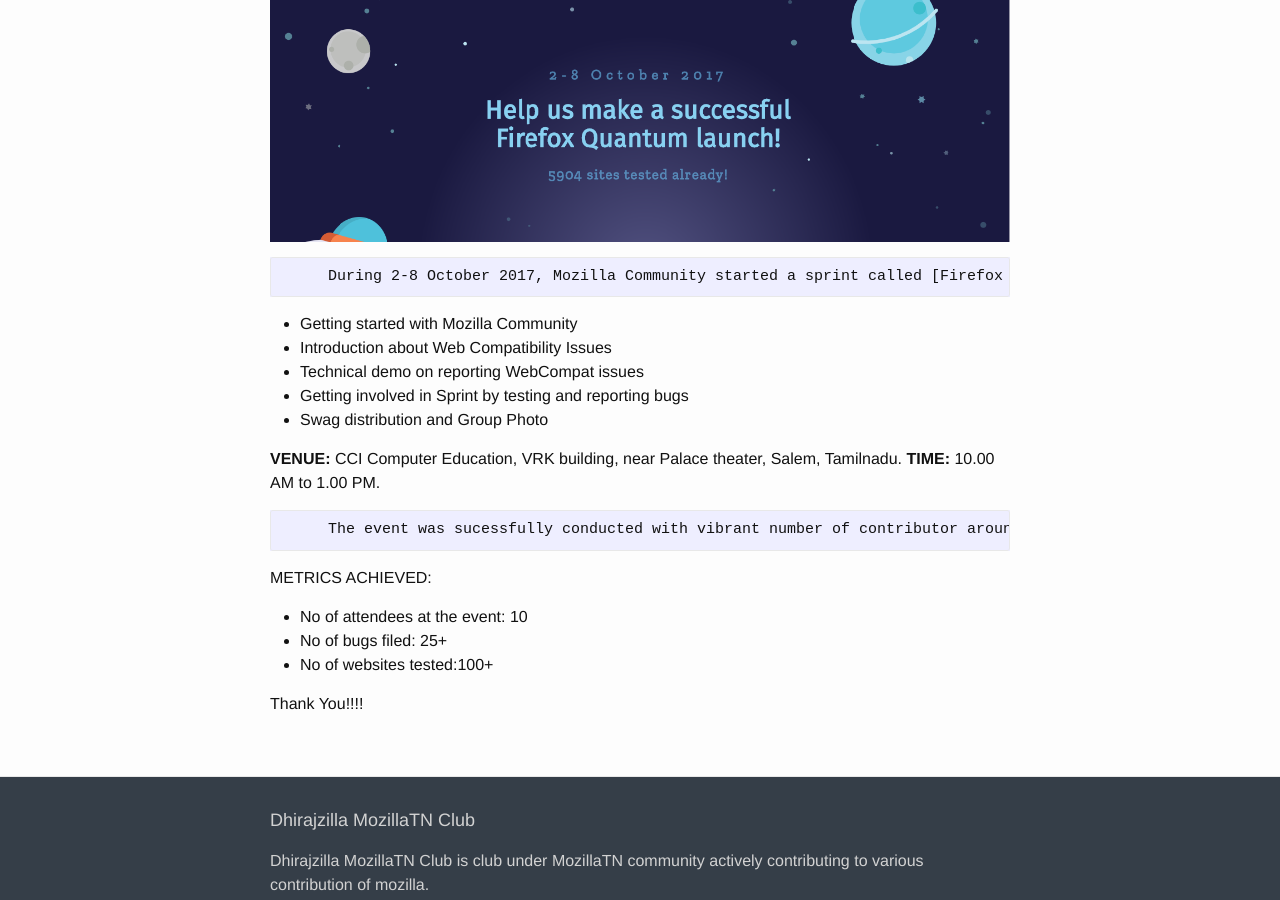
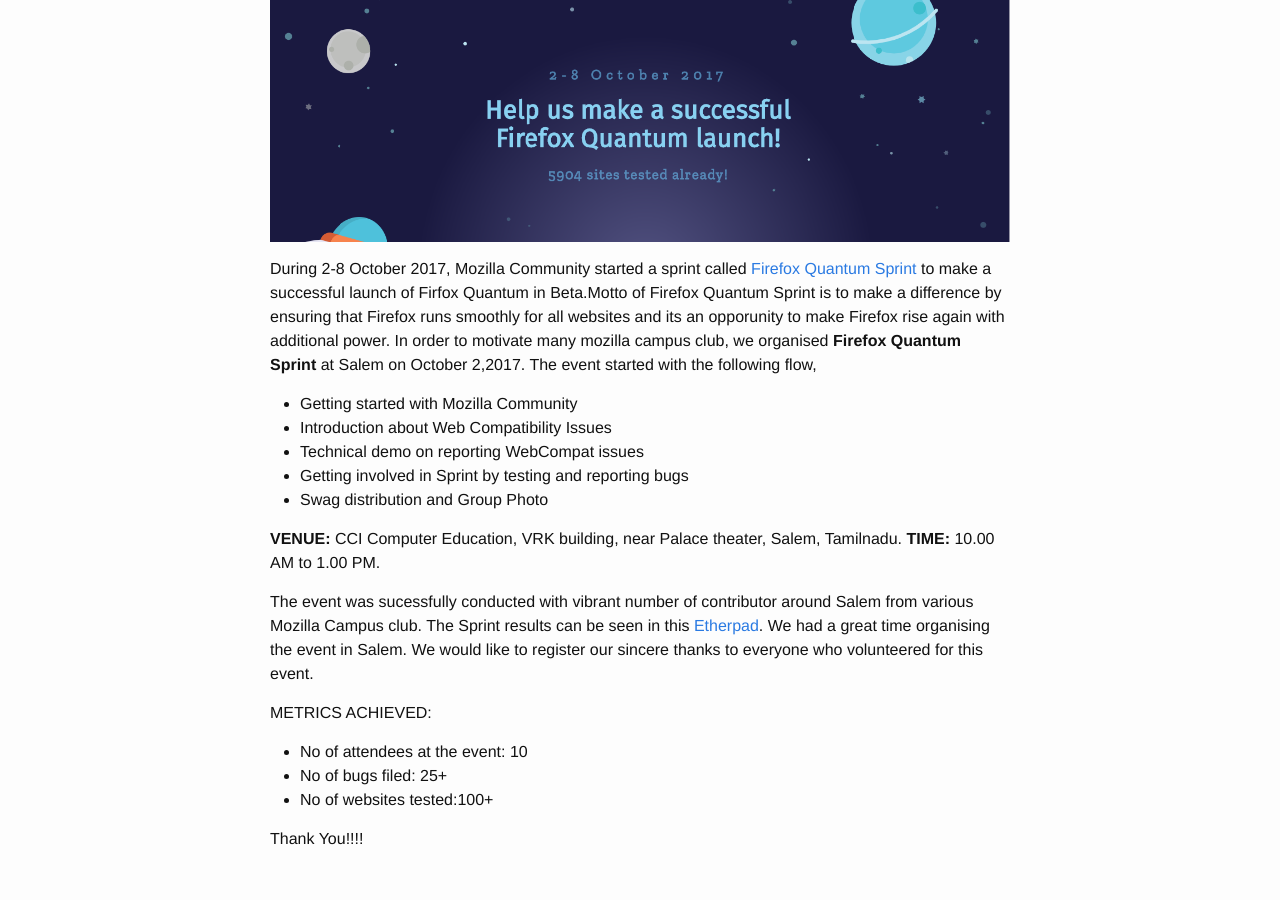
Before and after one commit to MozillaTN/Dhirajzilla, a Jekyll site: the page built from docs/2017-10-17-Firefox-Quantum-Sprint-2017.md, in a window 1280 px wide and 900 px high, scrolled down 362 px. Built offline with Jekyll 4.4.1, drawn with Linux system fonts in a browser that asks for light colours; our own code applies the rules of GitHub Pages for plain Markdown files.

Commit message:
Update 2017-10-17-Firefox-Quantum-Sprint-2017.md

```diff
--- a/docs/2017-10-17-Firefox-Quantum-Sprint-2017.md
+++ b/docs/2017-10-17-Firefox-Quantum-Sprint-2017.md
@@ -15,7 +15,9 @@
 ---
  ![FxQuantumSprint]({{ site.url }}/assets/2017/FxQuantumSprint.jpg)
 
-         During 2-8 October 2017, Mozilla Community started a sprint called [Firefox Quantum Sprint(https://firefoxsprint.mozilla.community/) to make a successful launch of Firfox Quantum in Beta.Motto of Firefox Quantum Sprint is to make a difference by ensuring that Firefox runs smoothly for all websites and its an opporunity to make Firefox rise again with additional power. In order to motivate many mozilla campus club, we organised **Firefox Quantum Sprint** at Salem on October 2,2017. The event started with the following flow,
+During 2-8 October 2017, Mozilla Community started a sprint called [Firefox Quantum Sprint](https://firefoxsprint.mozilla.community/) to make a successful launch of Firfox Quantum in Beta.Motto of Firefox Quantum Sprint is to make a difference by ensuring that Firefox runs smoothly for all websites and its an opporunity to make Firefox rise again with additional power. In order to motivate many mozilla campus club, we organised **Firefox Quantum Sprint** at Salem on October 2,2017. The event started with the following flow,
+
+
 
 * Getting started with Mozilla Community
 * Introduction about Web Compatibility Issues
@@ -26,7 +28,7 @@
 **VENUE:** CCI Computer Education, VRK building, near Palace theater, Salem, Tamilnadu.
 **TIME:** 10.00 AM to 1.00 PM.
 
-         The event was sucessfully conducted with vibrant number of contributor around Salem from various Mozilla Campus club. The Sprint results can be seen in this [Etherpad](https://public.etherpad-mozilla.org/p/Firefox_Quantum_Sprint_-_Salem). We had a great time organising the event in Salem. We would like to register our sincere thanks to everyone who volunteered for this event.
+The event was sucessfully conducted with vibrant number of contributor around Salem from various Mozilla Campus club. The Sprint results can be seen in this [Etherpad](https://public.etherpad-mozilla.org/p/Firefox_Quantum_Sprint_-_Salem). We had a great time organising the event in Salem. We would like to register our sincere thanks to everyone who volunteered for this event.
 
 METRICS ACHIEVED:
 * No of attendees at the event: 10
```
